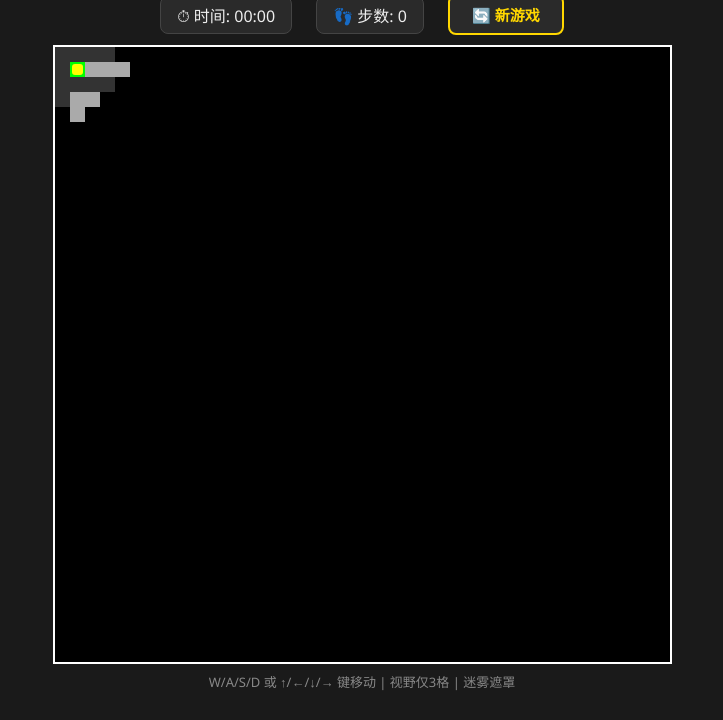
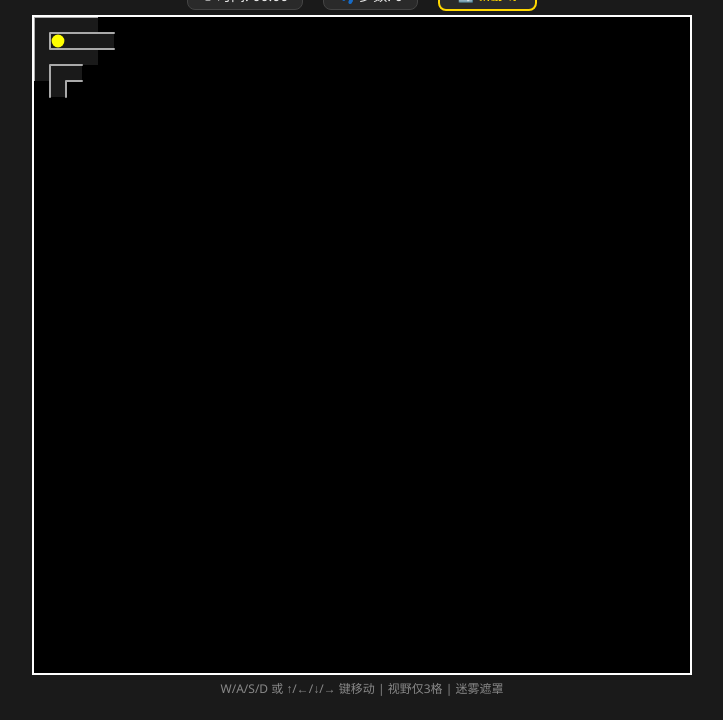
Before and after one commit to Ryan1702/maze-electron, an Electron app: page index.html in a window 880 px wide. Shown: the part 80-800 px from the top of the page, without its empty margins (78-801 px from the left). Drawn offline with Linux system fonts and the light colour scheme.

Commit message:
v1.0.2: 迷宫墙改为线条风格渲染
- CELL_SIZE 15→16，窗口尺寸调整为 880×780
- 重写 drawMaze()：墙只占格子间 2px 细线，通道为深色底色
- 以通道格为基准画墙线，外圈始终画闭合边界框
- 玩家/起点/终点改为实心圆点绘制
- 压缩标题、信息栏、按钮间距，底部不再溢出
- 新增 drawCircle() 辅助函数，移除 drawRoundRect()

```diff
--- a/game.js
+++ b/game.js
@@ -2,7 +2,7 @@
 // 游戏常量
 // ============================================================
 const MAZE_SIZE = 41;       // 必须是奇数
-const CELL_SIZE = 15;       // 每格像素大小
+const CELL_SIZE = 16;       // 每格像素大小
 const FOG_RADIUS = 3;       // 视野半径（曼哈顿距离）
 const MOVE_COOLDOWN = 120;  // 移动冷却时间（毫秒）
 
@@ -407,88 +407,114 @@ function manhattanDistance(x1, y1, x2, y2) {
 }
 
 // ============================================================
-// 绘制迷宫（迷雾系统：玩家曼哈顿距离 > 3 的格子涂黑）
+// 绘制迷宫（迷雾系统 + 线条风格墙壁）
+//
+// 线条迷宫风格：
+//   - 画布底色为深色通道 (#1a1a1a)
+//   - 墙只占格子之间约 2px 的亮色细线 (#aaa)
+//   - 以通道格为中心：每个通道格检查四边，遇到墙或边界就画墙线
+//   - 外圈边界始终画完整的闭合墙线框
+//   - 迷雾：曼哈顿距离 > 3 的格子整格涂黑
+//   - 玩家 / 起点 / 终点以圆形标记绘制
 // ============================================================
 function drawMaze() {
+  const WALL_COLOR = '#aaa';
+  const WALL_WIDTH = 2;
+  const FLOOR_COLOR = '#1a1a1a';
+
   const width = MAZE_SIZE * CELL_SIZE;
   const height = MAZE_SIZE * CELL_SIZE;
   canvas.width = width;
   canvas.height = height;
 
-  // 先清空
-  ctx.clearRect(0, 0, width, height);
+  // 1. 整个画布填充通道底色
+  ctx.fillStyle = FLOOR_COLOR;
+  ctx.fillRect(0, 0, width, height);
 
-  // 遍历所有格，应用迷雾系统
+  // 2. 先画迷宫最外圈边界（始终可见的闭合矩形框）
+  ctx.strokeStyle = WALL_COLOR;
+  ctx.lineWidth = WALL_WIDTH;
+  ctx.lineCap = 'round';
+  ctx.beginPath();
+  ctx.rect(0, 0, width, height);
+  ctx.stroke();
+
+  // 3. 迷雾覆盖：超出视野的格子整格涂黑
   for (let y = 0; y < MAZE_SIZE; y++) {
     for (let x = 0; x < MAZE_SIZE; x++) {
       const dist = manhattanDistance(x, y, playerX, playerY);
-      const px = x * CELL_SIZE;
-      const py = y * CELL_SIZE;
-
       if (dist > FOG_RADIUS) {
-        // 迷雾：纯黑
         ctx.fillStyle = '#000';
-        ctx.fillRect(px, py, CELL_SIZE, CELL_SIZE);
-      } else {
-        // 可见区域：正常绘制
-        if (maze[y][x] === 1) {
-          // 墙壁：深灰色
-          ctx.fillStyle = '#333';
-          ctx.fillRect(px, py, CELL_SIZE, CELL_SIZE);
-        } else {
-          // 通道：浅灰色
-          ctx.fillStyle = '#aaa';
-          ctx.fillRect(px, py, CELL_SIZE, CELL_SIZE);
-        }
+        ctx.fillRect(x * CELL_SIZE, y * CELL_SIZE, CELL_SIZE, CELL_SIZE);
       }
     }
   }
 
-  // 绘制终点（红色）- 如果在视野内才显示
+  // 4. 在可见区域内绘制内部墙线
+  // 以通道格为基准：通道格检查四边，相邻是墙(1)则在该边画线
+  ctx.strokeStyle = WALL_COLOR;
+  ctx.lineWidth = WALL_WIDTH;
+  ctx.lineCap = 'round';
+  ctx.beginPath();
+
+  for (let y = 0; y < MAZE_SIZE; y++) {
+    for (let x = 0; x < MAZE_SIZE; x++) {
+      const dist = manhattanDistance(x, y, playerX, playerY);
+      if (dist > FOG_RADIUS) continue;
+
+      // 只处理通道格：通道格检查四个方向是否遇墙
+      if (maze[y][x] !== 0) continue;
+
+      const px = x * CELL_SIZE;
+      const py = y * CELL_SIZE;
+
+      // 上边：上方是墙或边界
+      if (y > 0 && maze[y - 1][x] === 1) {
+        ctx.moveTo(px, py);
+        ctx.lineTo(px + CELL_SIZE, py);
+      }
+      // 下边：下方是墙或边界
+      if (y < MAZE_SIZE - 1 && maze[y + 1][x] === 1) {
+        ctx.moveTo(px, py + CELL_SIZE);
+        ctx.lineTo(px + CELL_SIZE, py + CELL_SIZE);
+      }
+      // 左边：左方是墙或边界
+      if (x > 0 && maze[y][x - 1] === 1) {
+        ctx.moveTo(px, py);
+        ctx.lineTo(px, py + CELL_SIZE);
+      }
+      // 右边：右方是墙或边界
+      if (x < MAZE_SIZE - 1 && maze[y][x + 1] === 1) {
+        ctx.moveTo(px + CELL_SIZE, py);
+        ctx.lineTo(px + CELL_SIZE, py + CELL_SIZE);
+      }
+    }
+  }
+  ctx.stroke();
+
+  // 5. 绘制终点（红色圆点）- 只在视野内可见
   const goalX = MAZE_SIZE - 2;
   const goalY = MAZE_SIZE - 2;
   if (manhattanDistance(goalX, goalY, playerX, playerY) <= FOG_RADIUS) {
-    ctx.fillStyle = '#f00';
-    ctx.fillRect(goalX * CELL_SIZE, goalY * CELL_SIZE, CELL_SIZE, CELL_SIZE);
+    drawCircle(goalX, goalY, '#f00', CELL_SIZE * 0.35);
   }
 
-  // 绘制起点（绿色）- 始终在视野内
-  ctx.fillStyle = '#0f0';
-  ctx.fillRect(1 * CELL_SIZE, 1 * CELL_SIZE, CELL_SIZE, CELL_SIZE);
+  // 6. 绘制起点（绿色圆点）- 始终在视野内
+  drawCircle(1, 1, '#0f0', CELL_SIZE * 0.35);
 
-  // 绘制玩家（黄色方块，稍小一些，带圆角）
-  const playerSize = CELL_SIZE - 4;
-  const playerOffset = (CELL_SIZE - playerSize) / 2;
-  const playerPx = playerX * CELL_SIZE + playerOffset;
-  const playerPy = playerY * CELL_SIZE + playerOffset;
-  ctx.fillStyle = '#ff0';
-
-  // 使用 roundRect 绘制圆角矩形（如果支持）
-  if (ctx.roundRect) {
-    ctx.beginPath();
-    ctx.roundRect(playerPx, playerPy, playerSize, playerSize, 3);
-    ctx.fill();
-  } else {
-    // 手动绘制圆角矩形
-    drawRoundRect(ctx, playerPx, playerPy, playerSize, playerSize, 3);
-  }
+  // 7. 绘制玩家（黄色圆点，稍大）
+  drawCircle(playerX, playerY, '#ff0', CELL_SIZE * 0.4);
 }
 
 // ============================================================
-// 手动绘制圆角矩形（兼容不支持 roundRect 的浏览器）
+// 在指定格子中心绘制实心圆
 // ============================================================
-function drawRoundRect(ctx, x, y, w, h, r) {
+function drawCircle(gridX, gridY, color, radius) {
+  const cx = gridX * CELL_SIZE + CELL_SIZE / 2;
+  const cy = gridY * CELL_SIZE + CELL_SIZE / 2;
+  ctx.fillStyle = color;
   ctx.beginPath();
-  ctx.moveTo(x + r, y);
-  ctx.lineTo(x + w - r, y);
-  ctx.arcTo(x + w, y, x + w, y + r, r);
-  ctx.lineTo(x + w, y + h - r);
-  ctx.arcTo(x + w, y + h, x + w - r, y + h, r);
-  ctx.lineTo(x + r, y + h);
-  ctx.arcTo(x, y + h, x, y + h - r, r);
-  ctx.lineTo(x, y + r);
-  ctx.arcTo(x, y, x + r, y, r);
-  ctx.closePath();
+  ctx.arc(cx, cy, radius, 0, Math.PI * 2);
   ctx.fill();
 }
 
--- a/main.js
+++ b/main.js
@@ -5,8 +5,8 @@ let mainWindow;
 
 function createWindow() {
   mainWindow = new BrowserWindow({
-    width: 900,
-    height: 800,
+    width: 880,
+    height: 780,
     resizable: false,
     title: 'Maze in the Fog',
     webPreferences: {
--- a/package.json
+++ b/package.json
@@ -1,6 +1,6 @@
 {
   "name": "maze-electron",
-  "version": "1.0.1",
+  "version": "1.0.2",
   "description": "",
   "main": "main.js",
   "scripts": {
--- a/style.css
+++ b/style.css
@@ -17,14 +17,14 @@ body {
 
 #container {
   text-align: center;
-  padding: 12px;
+  padding: 6px 12px 4px;
 }
 
 h1 {
-  font-size: 24px;
-  margin-bottom: 10px;
+  font-size: 20px;
+  margin-bottom: 4px;
   color: #ffd700;
-  letter-spacing: 4px;
+  letter-spacing: 3px;
   text-shadow: 0 0 10px rgba(255, 215, 0, 0.3);
 }
 
@@ -32,22 +32,22 @@ h1 {
   display: flex;
   justify-content: center;
   align-items: center;
-  gap: 24px;
-  margin-bottom: 10px;
+  gap: 20px;
+  margin-bottom: 4px;
   flex-wrap: wrap;
 }
 
 #info-bar span {
-  font-size: 16px;
+  font-size: 14px;
   background: #2a2a2a;
-  padding: 6px 16px;
+  padding: 4px 14px;
   border-radius: 8px;
   border: 1px solid #444;
 }
 
 #new-game-btn {
-  font-size: 15px;
-  padding: 8px 22px;
+  font-size: 13px;
+  padding: 5px 18px;
   border: 2px solid #ffd700;
   border-radius: 8px;
   background: #2a2a2a;
@@ -77,9 +77,9 @@ h1 {
 }
 
 #controls-hint {
-  margin-top: 8px;
+  margin-top: 4px;
   color: #888;
-  font-size: 13px;
+  font-size: 12px;
 }
 
 #controls-hint p {
```
